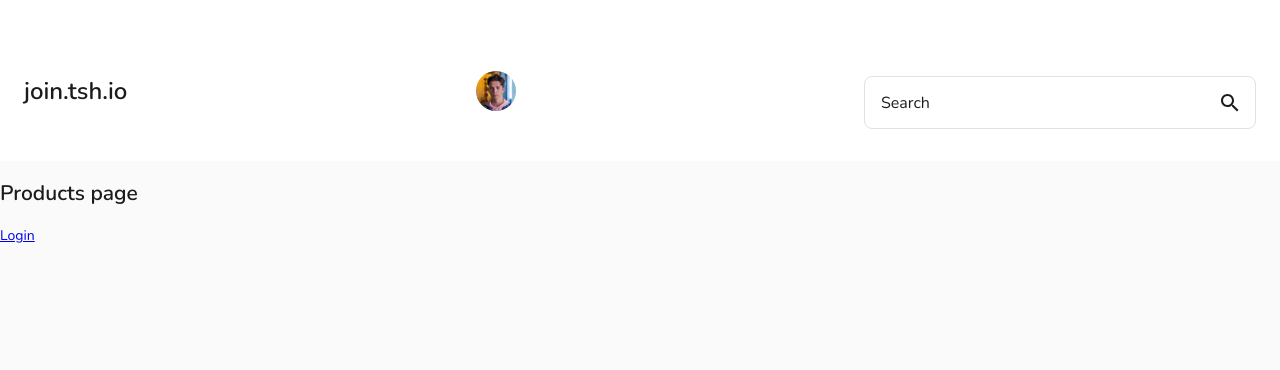
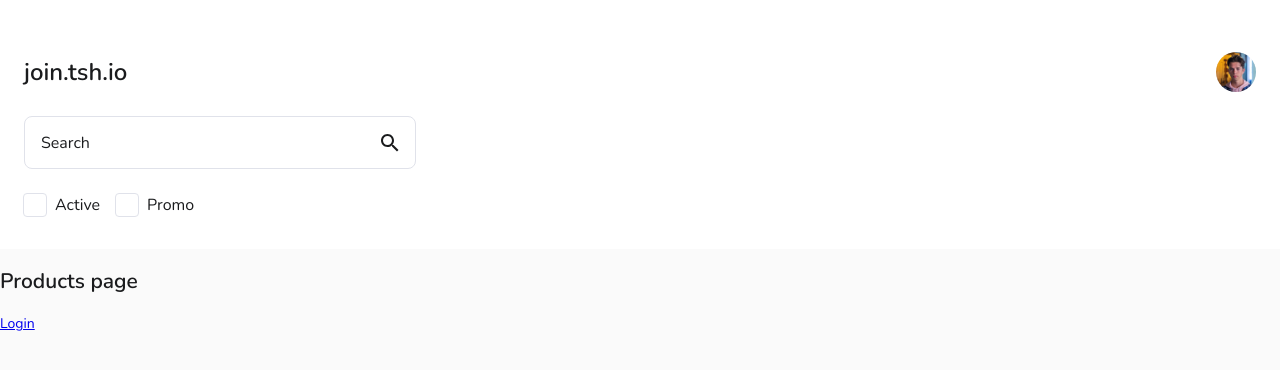
Before and after one commit to nemmtor/tsh, a React (Create React App) app: page / in a window 1280 px wide. Shown: the top 370 px of the page. Built offline with nearby package versions, Linux system fonts and the light colour scheme.

Commit message:
Added CustomCheckbox

```diff
--- /dev/null
+++ b/src/components/CustomCheckbox/CustomCheckbox.tsx
@@ -0,0 +1,25 @@
+import { FormControlLabel, Checkbox } from '@material-ui/core';
+import React from 'react';
+
+import { CustomCheckboxIcon } from './CustomCheckboxIcon';
+
+interface Props {
+  name: string;
+  label: string;
+}
+
+export const CustomCheckbox = ({ name, label }: Props) => {
+  return (
+    <FormControlLabel
+      control={
+        <Checkbox
+          style={{ padding: '0px 8px 0px 10px' }}
+          name={name}
+          checkedIcon={<CustomCheckboxIcon isChecked />}
+          icon={<CustomCheckboxIcon isChecked={false} />}
+        />
+      }
+      label={label}
+    />
+  );
+};
--- /dev/null
+++ b/src/components/CustomCheckbox/CustomCheckboxIcon.tsx
@@ -0,0 +1,37 @@
+import React from 'react';
+import { makeStyles } from '@material-ui/core';
+
+import check from 'img/check.svg';
+
+const useStyles = makeStyles((theme) => ({
+  checkboxBase: {
+    width: '24px',
+    height: '24px',
+    borderRadius: '4px',
+    display: 'flex',
+    alignItems: 'center',
+    justifyContent: 'center',
+  },
+  unchecked: {
+    border: '1px solid #E0E2EA',
+  },
+  checked: {
+    background: theme.palette.primary.main,
+  },
+}));
+
+interface Props {
+  isChecked: boolean;
+}
+
+export const CustomCheckboxIcon = ({ isChecked }: Props) => {
+  const styles = useStyles();
+
+  const checkedClass = isChecked ? styles.checked : styles.unchecked;
+
+  return (
+    <div className={`${styles.checkboxBase} ${checkedClass}`}>
+      <img src={check} alt="Check"></img>
+    </div>
+  );
+};
--- /dev/null
+++ b/src/components/CustomCheckbox/index.ts
@@ -0,0 +1 @@
+export { CustomCheckbox } from './CustomCheckbox';
--- a/src/components/NavBar/NavBar.tsx
+++ b/src/components/NavBar/NavBar.tsx
@@ -1,14 +1,23 @@
-import { AppBar, Avatar, makeStyles, Theme } from '@material-ui/core';
+import {
+  AppBar,
+  Avatar,
+  makeStyles,
+  Theme,
+  FormControlLabel,
+  Checkbox,
+} from '@material-ui/core';
 import React from 'react';
 
 import avatar from 'img/avatar.png';
 
 import { Logo } from '../Logo';
 import { Search } from '../Search';
+import { CustomCheckbox } from '../CustomCheckbox';
 
 const useStyles = makeStyles((theme: Theme) => ({
   navBar: {
     backgroundColor: '#FFF',
+    color: theme.palette.text.primary,
     padding: '52px 24px 32px',
     display: 'flex',
     flexDirection: 'row',
@@ -16,13 +25,16 @@ const useStyles = makeStyles((theme: Theme) => ({
     justifyContent: 'space-between',
     flexWrap: 'wrap',
   },
+  inputsWrapper: {
+    width: '100%',
+  },
   logoWrapper: {
     order: -1,
   },
   searchWrapper: {
     width: '100%',
     maxWidth: '392px',
-    marginTop: theme.spacing(3),
+    margin: '24px 0',
   },
   avatarWrapper: {
     order: -1,
@@ -40,8 +52,12 @@ export const NavBar = () => {
       <div className={styles.logoWrapper}>
         <Logo />
       </div>
-      <div className={styles.searchWrapper}>
-        <Search />
+      <div className={styles.inputsWrapper}>
+        <div className={styles.searchWrapper}>
+          <Search />
+        </div>
+        <CustomCheckbox name="active" label="Active" />
+        <CustomCheckbox name="promo" label="Promo" />
       </div>
       <div className={styles.avatarWrapper}>
         <Avatar data-testid="avatar" src={avatar} alt="user avatar" />
```
Also changed, not shown: src/img/check.svg (added).
